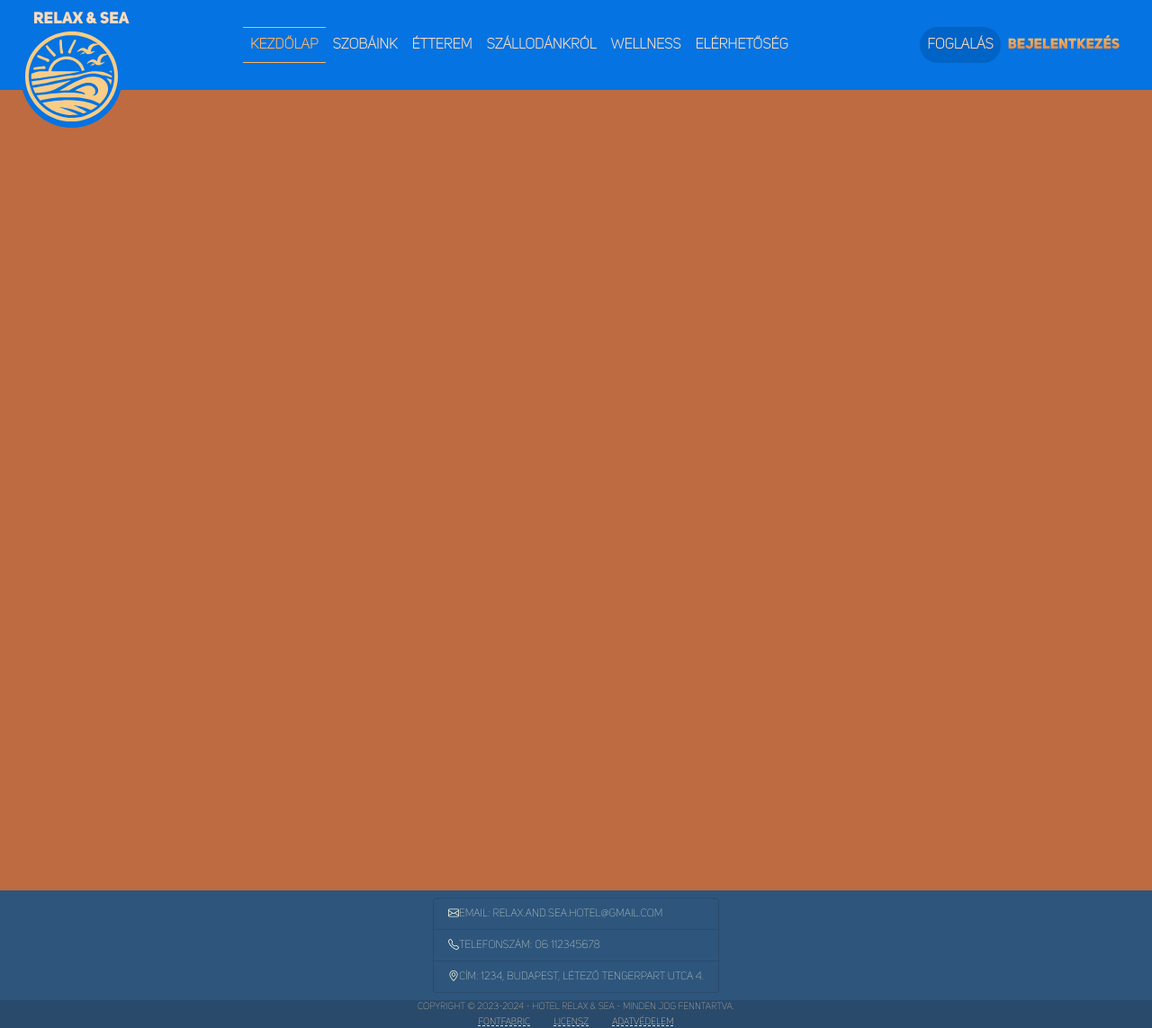
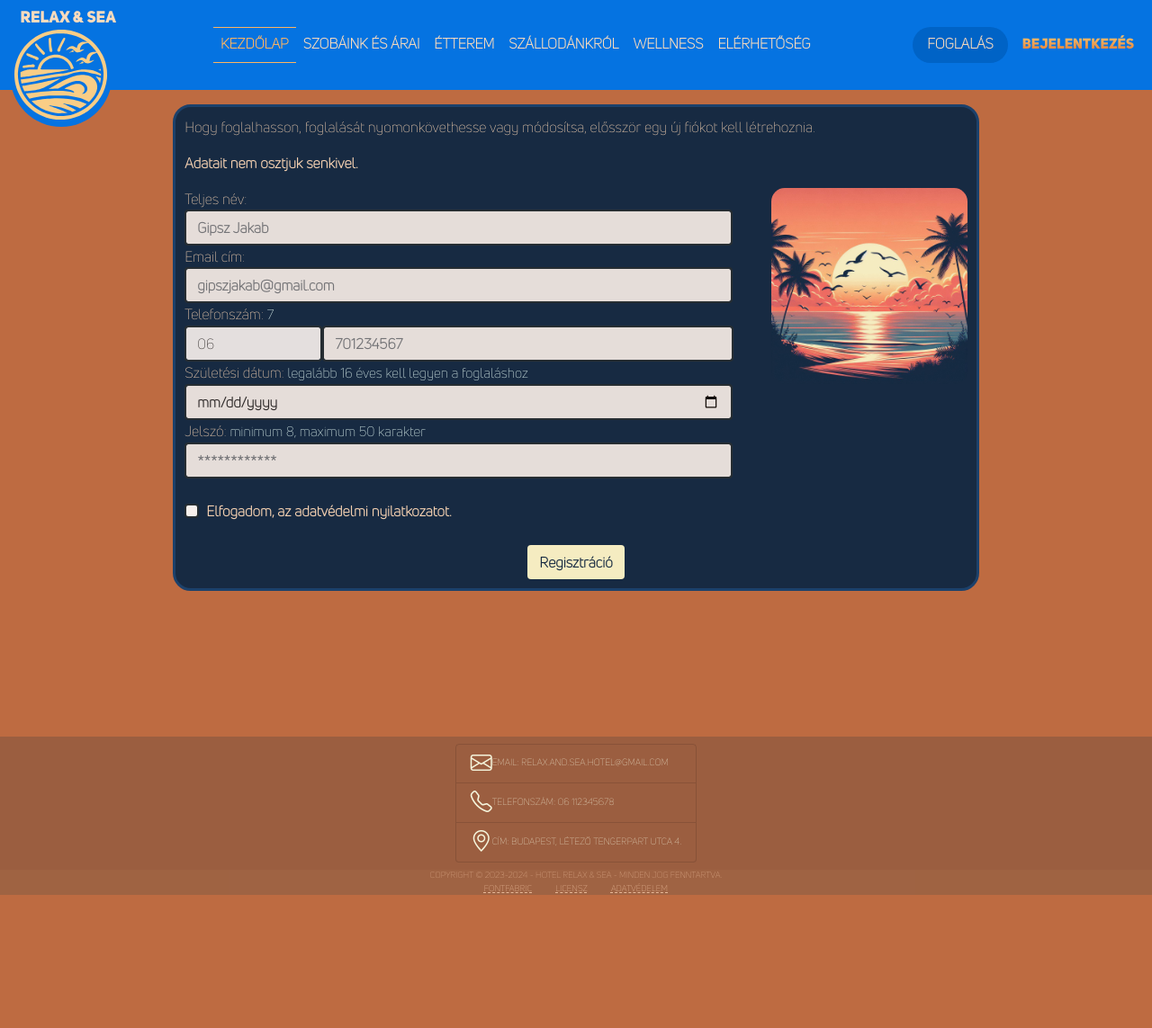
Before and after one commit to csabasharp/RelaxAndSea, a PHP site: page /v1struktura/index.html in a window 1280 px wide. Shown: the whole page at 90% size. After the commit the page ends 995 px from the top, so only its background shows below. Run offline with PHP 8.4, Linux system fonts and the light colour scheme; some libraries are stand-ins or nearby versions.

Commit message:
header módosítások: korrektebb megjelenés, átdolgozott menü, kiegészítések a navbar-ban

```diff
--- a/v1struktura/assets/styling/overwriteBootstrap.css
+++ b/v1struktura/assets/styling/overwriteBootstrap.css
@@ -2,10 +2,7 @@
   padding: 0.01rem 1rem;
   font-weight: bold;
   max-height: 100px;
-}
-
-.form-group {
-  margin-bottom: 1rem !important;
+  flex-wrap:nowrap;
 }
 
 .navbar a:hover {
@@ -60,6 +57,19 @@
   font-size: 95%;
 }
 
+.pipa {
+  /* megjelenéskor: display: inline-block; */
+  display: none;
+  border-color: green;
+  content: "\2713";
+}
+.rosszx {
+  /* megjelenéskor: display: inline-block; */
+  display: none;
+  border-color: red;
+  content: "\0058";
+}
+
 .validkeret {
   border-color: darkgreen !important;
   border-width: 2px !important;
@@ -71,6 +81,10 @@
 
 footer .list-group-item {
   background-color: inherit;
-  font-size: 75%;
+  font-size: 65%;
   color: beige;
 }
+
+.container-fluid {
+  padding: 0;
+}
--- a/v1struktura/assets/styling/style.css
+++ b/v1struktura/assets/styling/style.css
@@ -4,46 +4,42 @@
   font-weight: normal;
   font-style: normal;
 }
+
 @font-face {
   font-family: "Uni Sans Heavy";
   src: url("unifont/Uni\ Sans\ Heavy.otf") format("truetype");
   font-weight: normal;
   font-style: normal;
 }
+
 @font-face {
   font-family: "Uni Neue Light";
   src: url("unifont/UniNeue-Light.otf") format("truetype");
   font-weight: normal;
   font-style: normal;
 }
-:root {
+
+/* font credit-et később az oldalon elhelyezni valahol: www.fontfabric.com*/
+
+html {
+  font-size: 100%;
+}
+
+p {
+  font-family: "Uni Neue Light";
+}
+
+body {
   --bg: #be6b41;
-
   --normaltext: #fadbbd;
   --primary: #ffb561;
   --secondary: #162731;
   --accent: #0573e1;
-
-  /* világosabb szín */
-  --reszlegnormaltext: rgb(227, 255, 252);
-  /* sötétebb szín */
-  --reszlegbg: linear-gradient(
-    150deg,
-    rgb(219, 141, 92) 0%,
-    rgb(211, 109, 54) 100%
-  );
-}
-html {
-  font-size: 100%;
-}
-p {
-  font-family: "Uni Neue Light";
-}
-body {
   background-color: var(--bg);
   color: var(--normaltext);
   font-family: "Uni Sans Thin";
 }
+
 h1,
 h2,
 h3,
@@ -55,6 +51,17 @@ h5 {
 header {
   background-color: var(--accent);
 }
+
+.relaxlogoszoveg {
+  text-align: center;
+}
+
+.relaxlogoszoveg img {
+  width: 8.078125vw;
+  display: block;
+  margin: auto;
+}
+
 footer {
   bottom: 0;
   left: 0;
@@ -63,13 +70,16 @@ footer {
   text-align: center;
   text-transform: uppercase;
   height: 3rem;
-  width: 100%;
 }
+
 footer #jog {
+  opacity: 0.7;
+
   color: inherit;
-  font-size: 65%;
-  background-color: #294a6b;
+  font-size: 60%;
+  background-color: #936044;
 }
+
 footer #jog a {
   text-decoration-style: dashed;
   color: inherit;
@@ -80,53 +90,51 @@ footer #jog a:hover {
 footer #jogilinkek {
   word-spacing: 1.5rem;
 }
+
 footer #kapcsolatfelvetel {
-  background-color: #2e567d;
+  background-color: rgba(122, 83, 64, 0.5);
   padding-top: 0.5rem;
   padding-bottom: 0.5rem;
 }
-.relaxlogoszoveg {
-  text-align: center;
-}
-.relaxlogoszoveg img {
-  width: 8.078125vw;
-  display: block;
-  margin: auto;
-}
+
 .logo-container {
-  margin-top: 100px;
+  top: 6vh;
   position: relative;
   display: inline-block;
 }
+
 .logo-container::before {
   content: "Relax & Sea";
   position: absolute;
   font-family: "Uni Sans Heavy";
-  text-align: center;
   font-size: large;
   color: var(--normaltext);
-  top: -20%;
-  left: -1vw;
+  top: -3.25vh;
+  left: 0.5vw;
   width: 150px;
 }
+
 .logo-container:hover::before {
   color: var(--primary);
 }
+
 .logo-container::after {
   content: "";
   position: absolute;
-  bottom: 18%;
+  top: calc(0px - 0.4vw);
   left: 50%;
   transform: translateX(-50%);
-  width: 8.8859375vw;
-  height: 8.8859375vw;
+  width: calc(8.078125vw + 0.75vw);
+  height: calc(8.078125vw + 0.75vw); /*8.8859375vw*/
   border-radius: 50%;
   background: var(--accent);
   z-index: -1;
 }
+
 #login {
   font-family: "Uni Sans Heavy";
 }
+
 .nav-link.text-gradient {
   background: rgb(190, 107, 65);
   background: linear-gradient(
@@ -151,6 +159,7 @@ footer #kapcsolatfelvetel {
   text-shadow: 2px 2px 6px rgba(234, 91, 19, 0.3),
     -2px -2px 6px rgba(238, 186, 108, 0.3);
 }
+
 .nav-link.active.text-gradient,
 .nav-link.active.text-gradient:hover {
   background: rgb(255, 181, 97);
@@ -164,12 +173,14 @@ footer #kapcsolatfelvetel {
   -webkit-text-fill-color: transparent;
   text-shadow: none;
 }
+
 .nav-link.active.text-gradient::before {
   top: 0;
 }
 .nav-link.active::after {
   bottom: 0;
 }
+
 .nav-link.active.text-gradient::before,
 .nav-link.active.text-gradient::after {
   content: "";
@@ -183,54 +194,56 @@ footer #kapcsolatfelvetel {
     rgba(234, 91, 19, 1) 70%
   );
 }
+
 form {
   visibility: hidden;
-}
-.urlapkozepen {
-  display: flex;
-  justify-content: center;
-  align-items: center;
-  margin-top: 2rem;
 }
 
 #regurlap {
   font-family: "Uni Neue Light";
-  padding: 1.8%;
+  padding: 0.8%;
+  visibility: visible;
+  justify-content: center;
+  width: 70%;
+  margin: 0 auto;
   background-color: #052443ff;
   color: var(--normaltext);
-  border-radius: 25px;
+  margin-top: 1rem;
+  border-radius: 20px;
   border-style: solid;
   opacity: 0.9;
   border-color: rgb(11, 61, 112);
-  width: 75%;
 }
 #regurlap button {
   background-color: #fcfbcfff;
   color: #052443ff;
+
   display: block;
   margin: 0 auto;
   font-weight: bold;
 }
+
+#regurlap img {
+  max-width: 25%;
+  max-height: 25%;
+  margin: 0 auto;
+  border-radius: 15px;
+  float: right;
+}
+#regurlap input {
+  border: 2px solid var(--secondary);
+}
+
 #regurlap button:hover {
   background-color: #f86a5eff;
   color: var(--normaltext);
 }
-#regurlap img {
-  max-width: 65%;
-  max-height: 65%;
-  border-radius: 15px;
-  margin-left: auto;
-  margin-right: auto;
-}
 .uszoveg {
   background-color: #eaeaea;
+  width: 70%;
   font-weight: bold;
-  max-width: 80%;
 }
-.form-group .form-check {
-  margin-bottom: 3px;
-  margin-top: 1rem;
-}
+
 .foglalasgomb {
   text-transform: uppercase;
   text-decoration: none;
@@ -238,141 +251,58 @@ form {
   transition: all 0.2s;
   background-color: #0063c6;
 }
+
 .foglalasgomb:hover {
   transform: translateY(-3px);
   box-shadow: 0 10px 20px rgba(0, 0, 0, 0.1);
 }
+
 .foglalasgomb:active {
   transform: translateY(-1px);
   box-shadow: 0 5px 10px rgba(0, 0, 0, 0.1);
 }
+
 .foglalasgomb::after {
   content: "";
   height: 100%;
   width: 100%;
   top: 0;
   left: 0;
+
   transition: all 0.4s;
 }
+
 .foglalasgomb:hover::after {
   transform: scaleX(1.4) scaleY(1.6);
 }
-#adatvedelemurlap {
-  color: var(--normaltext);
-  font-weight: bold;
-}
-#adatvedelemurlap a {
-  color: inherit;
-  font-weight: inherit;
-}
-#adatvedelemurlap a:hover {
-  opacity: 0.8;
-}
-#reszleg {
-  margin-top: 1rem;
-  margin-bottom: 1rem;
-  margin-left: auto;
-  margin-right: auto;
-  max-width: 85%;
-  max-height: 85%;
-  font-family: "Uni Neue Light";
-  padding: 1rem;
-  font-weight: bolder;
-  background-image: var(--reszlegbg);
-  border-radius: 25px;
-  text-shadow: 0px 0px 1px rgba(239, 239, 239, 0.466);
-}
-#reszleg h3 {
-  letter-spacing: 2.5px;
-  text-align: center;
-  text-underline-offset: 9px;
-  margin-bottom: 2rem;
-  text-decoration: underline;
+
+#prefix {
+  max-width: 23.5%;
 }
 
-#reszleg p {
-  text-align: left;
+.dropdown-menu{
+  background-color: var(--accent);
+  /* padding: 0.5rem 1rem;
+  margin: 0; */
 }
 
-#reszleg img {
-  border-radius: 100%;
+ul.navbar-nav.mx-xl-auto.ms-auto {
+  z-index: 1;
 }
 
-#rolunk img {
-  box-shadow: rgba(0, 0, 0, 0.07) 0px 1px 2px, rgba(0, 0, 0, 0.07) 0px 2px 4px,
-    rgba(0, 0, 0, 0.07) 0px 4px 8px, rgba(0, 0, 0, 0.07) 0px 8px 16px,
-    rgba(0, 0, 0, 0.07) 0px 16px 32px, rgba(0, 0, 0, 0.07) 0px 32px 64px;
+.dropdown-menu>li> #login {
+  color: var(--primary);
 }
 
-#rolunk img:hover {
-  box-shadow: rgba(0, 0, 0, 0.09) 0px 2px 1px, rgba(0, 0, 0, 0.09) 0px 4px 2px,
-    rgba(0, 0, 0, 0.09) 0px 8px 4px, rgba(0, 0, 0, 0.09) 0px 16px 8px,
-    rgba(0, 0, 0, 0.09) 0px 32px 16px;
+.dropdown-menu>li>a:hover {
+  background-image: none;
+  background-color: var(--accent);
 }
 
-#reszleg figcaption {
-  font-style: italic;
-  font-size: smaller;
+.dropdown-menu>li>a {
+  font-weight: bold !important;
 }
 
-#rolunk #hotelkep,
-#rolunk #hotelkep img {
-  margin-left: auto;
-  margin-right: auto;
-  max-width: 65%;
-  text-align: center;
-  display: block;
+.bi::before {
+  font-size: x-large;
 }
-#rolunk #hamiltonportrekep,
-#rolunk #hamiltonportrekep img {
-  float: right;
-  max-width: 50%;
-  text-align: right;
-  display: block;
-}
-
-#reszleg li {
-  margin: 0;
-  padding: 18px 0px 20px 50px;
-  list-style: none;
-  background-image: url("../images/LogoSarga.png");
-  background-repeat: no-repeat;
-  background-position: left center;
-  background-size: 38px;
-}
-
-.szobakep {
-  border: 2px solid black;
-  border-radius: 10px;
-  opacity: 0.7;
-  padding: 3px;
-}
-
-.szobakep:hover {
-  -webkit-transform: scale(1.05);
-  -ms-transform: scale(1.05);
-  transform: scale(1.05);
-  opacity: 1;
-}
-#szobagaleria img {
-  float: left;
-  max-width: 100%;
-  padding: 5px;
-  max-height: 90%;
-}
-
-#szobagaleria .szobaleiras {
-  padding: 5px;
-  text-align: center;
-}
-
-.pipa {
-  display: none;
-  border-color: green;
-  content: "\2713";
-}
-.rosszx {
-  display: none;
-  border-color: red;
-  content: "\0058";
-}
--- a/v1struktura/index.html
+++ b/v1struktura/index.html
@@ -18,6 +18,7 @@
       rel="stylesheet"
       href="https://cdn.jsdelivr.net/npm/bootstrap-icons@1.7.2/font/bootstrap-icons.css"
     />
+
     <script src="https://ajax.googleapis.com/ajax/libs/jquery/3.7.1/jquery.min.js"></script>
     <script src="https://cdn.jsdelivr.net/npm/bootstrap@5.0.2/dist/js/bootstrap.bundle.min.js"></script>
     <script src="assets/javascript/jsAjax.js" defer></script>
@@ -25,33 +26,46 @@
 
   <body>
     <header id="roof">
-      <nav class="navbar navbar-expand-lg navbar-light">
+      <nav class="navbar navbar-expand-xl navbar-light">
         <div class="container-fluid">
           <div class="logo-container">
             <a class="navbar-brand relaxlogoszoveg" href="index.html">
-              <img src="assets/images/svgLogoSargaSB.svg" alt="Menulogo" />
+              <img src="assets/images/svgLogoSargaSB.svg" alt="Menulogo">
             </a>
           </div>
-          <button
-            class="navbar-toggler"
-            type="button"
-            data-bs-toggle="collapse"
-            data-bs-target="#navbarNav"
-            aria-controls="navbarNav"
-            aria-expanded="false"
-            aria-label="Toggle navigation"
-          >
-            <span class="navbar-toggler-icon"></span>
-          </button>
-          <div class="collapse navbar-collapse" id="navbarNav">
-            <ul class="navbar-nav mx-auto">
+          <div class="row order-xl-last">
+            <ul class="col-auto list-unstyled mb-0 p-0 align-items-center">
+              <li>
+                <a class="nav-link foglalasgomb" href="#regurlap">Foglalás</a>
+              </li>
+            </ul>
+            <ul class="col-auto list-unstyled d-xl-flex d-none mb-0 p-0 align-items-center">
+              <li>
+                  <a class="nav-link text-gradient" id="login" href="#loginurlap">Bejelentkezés</a>
+              </li>
+            </ul>
+            <ul class="col-auto list-unstyled d-xl-none mb-0 p-0 align-items-center">
+              <li class="dropdown">
+                <button type="button" class="btn bi bi-list" href="#" id="navbarDropdown" role="button" data-bs-toggle="dropdown" aria-expanded="false"></button>
+                <ul class="dropdown-menu dropdown-menu-end" aria-labelledby="navbarDropdown">
+                  <li><a class="dropdown-item text-gradient nav-link" id="login" href="#loginurlap">Bejelentkezés</a></li>
+                  <li><a class="dropdown-item nav-link" href="index.html">Kezdőlap</a></li>
+                  <li><a class="dropdown-item nav-link" href="szobaink/szobaink.html">Szobáink és árai</a></li>
+                  <li><a class="dropdown-item nav-link" href="etterem/etterem.html">Étterem</a></li>
+                  <li><a class="dropdown-item nav-link" href="rolunk/rolunk.html">Szállodánkról</a></li>
+                  <li><a class="dropdown-item nav-link" href="wellness/wellness.html">Wellness</a></li>
+                  <li><a class="dropdown-item nav-link" href="contact.html">Elérhetőség</a></li>
+                </ul>
+              </li>
+            </ul>
+          </div>
+          <div class="navbar-collapse collapse" id="navbarNav">
+            <ul class="navbar-nav mx-xl-auto ms-auto">
               <li class="nav-item">
-                <a class="nav-link active" aria-current="page" href="index.html"
-                  >Kezdőlap</a
-                >
+                <a class="nav-link active" aria-current="page" href="index.html">Kezdőlap</a>
               </li>
               <li class="nav-item">
-                <a class="nav-link" href="szobaink/szobaink.html">Szobáink</a>
+                <a class="nav-link" href="szobaink/szobaink.html">Szobáink és árai</a>
               </li>
 
               <li class="nav-item">
@@ -67,46 +81,24 @@
                 <a class="nav-link" href="contact.html">Elérhetőség</a>
               </li>
             </ul>
+          </div>
 
-            <ul class="navbar-nav">
-              <li class="nav-item">
-                <a
-                  class="nav-link foglalasgomb"
-                  id="foglalasgomb"
-                  href="#regurlap"
-                  type="button"
-                  onclick="regmegjelenes()"
-                  >Foglalás</a
-                >
-              </li>
-              <li class="nav-item">
-                <div class="login-link">
-                  <a
-                    class="nav-link text-gradient"
-                    id="login"
-                    href="#loginurlap"
-                    >Bejelentkezés</a
-                  >
-                </div>
-              </li>
-            </ul>
-          </div>
+
         </div>
       </nav>
     </header>
     <div id="tartalom">
-      <div class="container urlapkozepen">
       <form id="regurlap" action="./assets/php/account.php" method="post">
         <p>
           Hogy foglalhasson, foglalását nyomonkövethesse vagy módosítsa,
           elősször egy új fiókot kell létrehoznia.
         </p>
         <p><b>Adatait nem osztjuk senkivel.</b></p>
-          <div class="row">
-            <div class="col-md-6">
+        <img src="assets/images/regpic.jpg" alt="regurlapKep" />
         <div class="form-group">
-                <label for="nev" class="col-form-label">Teljes név:</label>
+          <label for="nev">Teljes név:</label>
           <span></span>
+
           <input
             required
             type="text"
@@ -117,7 +109,8 @@
           />
         </div>
         <div class="form-group">
-                <label for="email" class="col-form-label">Email cím:</label>
+          <label for="email">Email cím:</label>
+          <span></span>
           <input
             required
             type="email"
@@ -128,16 +121,24 @@
             placeholder="gipszjakab@gmail.com"
           />
         </div>
+
         <div class="form-group">
-                <label for="telefon" class="col-form-label">Telefonszám:</label>
-                <div class="input-group uszoveg">
-                  <div class="input-group-prepend">
-                    <span class="input-group-text">06</span>
-                  </div>
+          <label for="telefon">Telefonszám:</label>
+          <span class="form-text text-muted alszoveg" id="telefonszamszoveg">
+            7
+          </span>
+          <div style="display: flex">
             <input
+              readonly
               type="tel"
+              class="form-control"
+              id="prefix"
+              value="06"
+            />
+            <input
               required
-                    class="form-control"
+              type="tel"
+              class="form-control uszoveg"
               id="telefon"
               name="telefon"
               placeholder="701234567"
@@ -149,12 +150,8 @@
         </div>
 
         <div class="form-group">
-                <label for="szuldat" class="col-form-label"
-                  >Születési dátum:</label
-                >
-                <span
-                  class="form-text text-muted alszoveg"
-                  id="szuldatminszoveg"
+          <label for="szuldat">Születési dátum:</label>
+          <span class="form-text text-muted alszoveg" id="szuldatminszoveg"
             >legalább 16 éves kell legyen a foglaláshoz</span
           >
           <input
@@ -166,7 +163,7 @@
           />
         </div>
         <div class="form-group">
-                <label for="jelszo" class="col-form-label">Jelszó:</label>
+          <label for="jelszo">Jelszó:</label>
           <span class="form-text text-muted alszoveg" id="jelszominszoveg"
             >minimum 8, maximum 50 karakter</span
           >
@@ -175,47 +172,36 @@
             type="password"
             class="form-control uszoveg"
             id="jelszo"
-                  placeholder="•••••••••••••"
+            placeholder="************"
             name="jelszo"
           />
         </div>
+        <br />
 
-              <div class="form-group">
         <div class="form-check">
-                  <label
-                    class="form-check-label"
-                    for="adatelf"
-                    id="adatvedelemurlap"
-                  >
-                    Elfogadom az
-                    <a href="">adatvédelmi nyilatkozatot</a>.
-                  </label>
           <input
             required
             type="checkbox"
             class="form-check-input"
             id="adatelf"
           />
+          <b>
+            <label class="form-check-label" for="adatelf">
+              Elfogadom, az adatvédelmi nyilatkozatot.</label
+            >
+          </b>
         </div>
-              </div>
-
+        <br />
         <button
           type="submit"
           value="regist"
           name="submit"
-                id="reggomb"
+          id="regist"
           class="btn"
         >
           Regisztráció
         </button>
-            </div>
-            <div class="col-md-6">
-              <img src="assets/images/regpic.jpg" alt="regurlapKep" />
-            </div>
-          </div>
       </form>
-      </div>
-    </div>
       <div class="container">
         <form class="loginurlap">
           <div class="form-group">
@@ -236,10 +222,11 @@
               name="jelszo"
             />
           </div>
-        <button type="submit" name="submit" class="btn" id="bejgomb">
+          <button type="submit" name="submit" class="btn" onsubmit="">
             Bejelentkezés
           </button>
         </form>
+      </div>
     </div>
 
     <footer class="footer">
@@ -248,29 +235,31 @@
         class="text-reset d-flex justify-content-center"
       >
         <ul class="list-group">
-          <li class="list-group-item d-flex align-items-center">
+          <li class="list-group-item contactelem d-flex align-items-center">
             <i class="bi bi-envelope"></i> Email: relax.and.sea.hotel@gmail.com
           </li>
-          <li class="list-group-item d-flex align-items-center">
-            <i class="bi bi-telephone"></i>
+          <li class="list-group-item contactelem d-flex align-items-center">
+            <i class="bi bi-telephone align-items-center"></i>
             Telefonszám: 06 112345678
           </li>
-          <li class="list-group-item d-flex align-items-center">
-            <i class="bi bi-geo-alt"></i> Cím: 1234, Budapest, Létező Tengerpart
-            utca 4.
+          <li class="list-group-item contactelem d-flex align-items-center">
+            <i class="bi bi-geo-alt"></i> Cím: Budapest, Létező Tengerpart utca
+            4.
           </li>
         </ul>
       </div>
 
       <div id="jog" class="text-reset">
         Copyright © 2023-2024 - Hotel Relax & Sea - Minden jog fenntartva.
+
         <p id="jogilinkek">
           <a
             href="https://www.fontfabric.com/fontfabric-commercial-eula-for-free-fonts/"
             target="_blank"
             >Fontfabric</a
           >
-          <a href="https://www.gnu.org/licenses/gpl-3.0.html" target="_blank"
+          <a
+            href="https://gist.github.com/kn9ts/cbe95340d29fc1aaeaa5dd5c059d2e60"
             >Licensz</a
           >
           <a href="">Adatvédelem</a>
```
Lines whose indentation alone changed are shown as unchanged.
